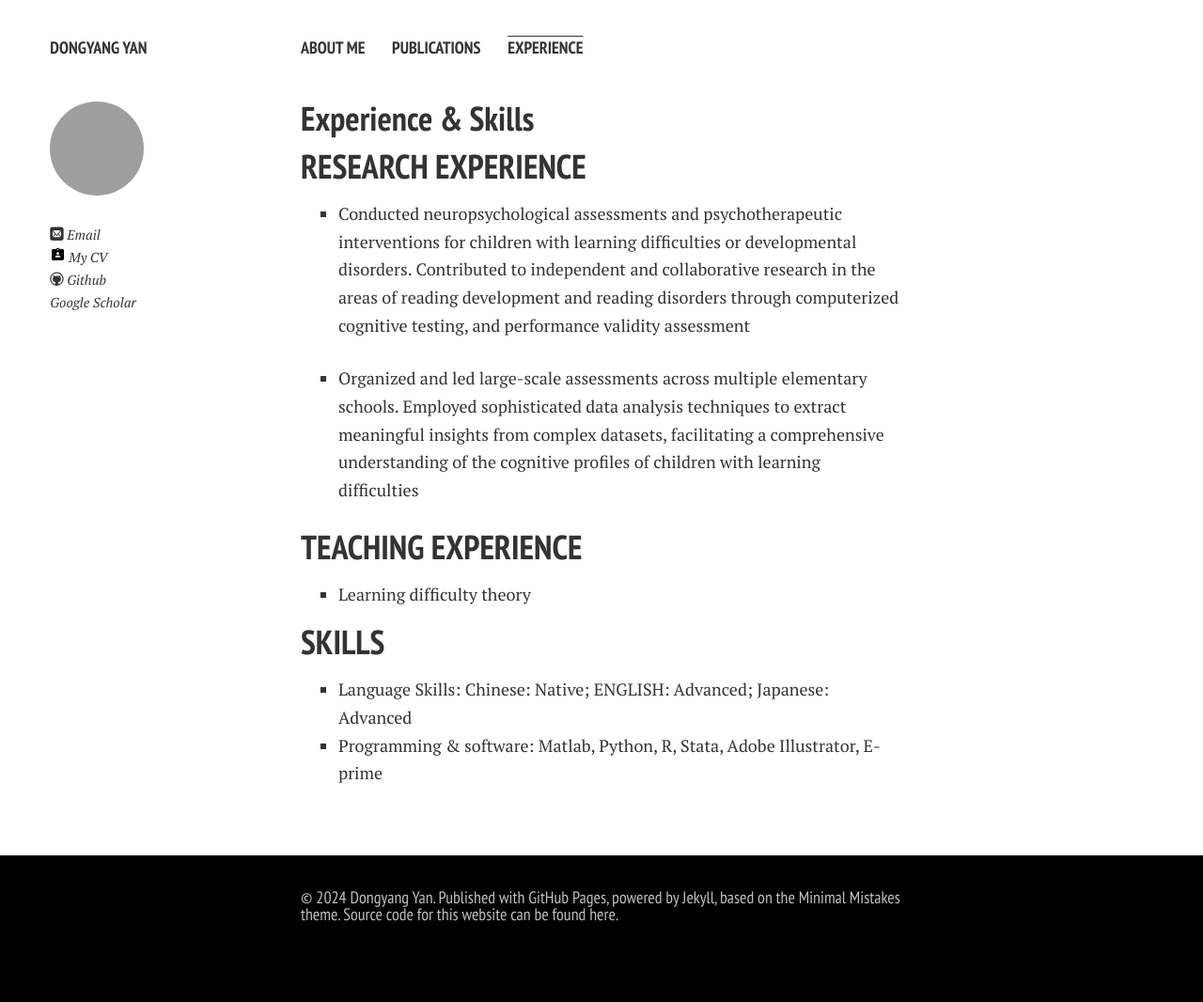
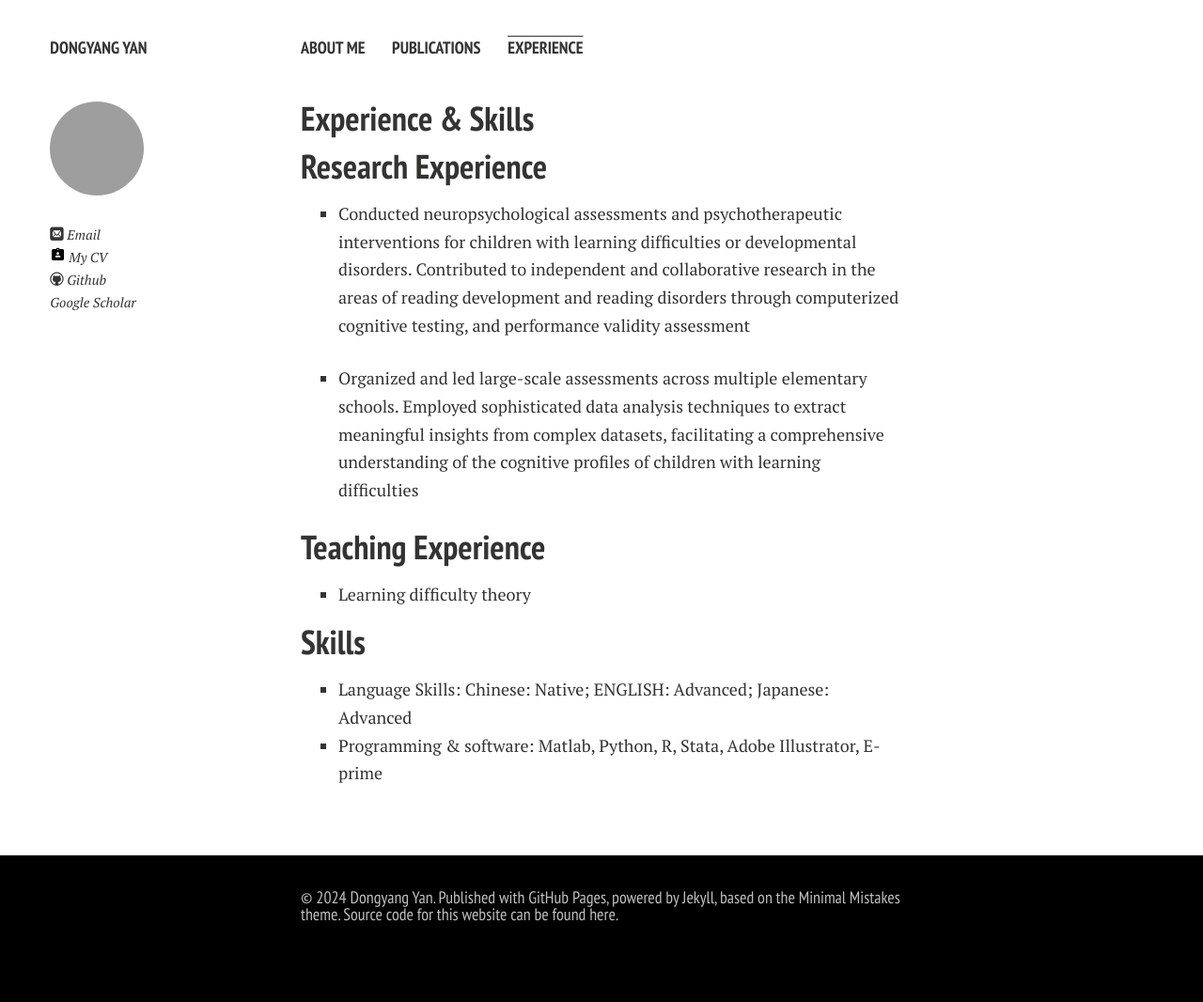
Before and after one commit to ydyxj/ydyxj.github.io, a Jekyll site: the page built from experience.md, in a window 1280 px wide. Shown: the whole page at 94% size. Built offline with Jekyll 4.4.1, drawn with Linux system fonts in a browser that asks for light colours; nearby versions of some CDN libraries; comment, search, counter and statistics services are not loaded; a style sheet for code colours, icons or effects is not loaded.

Commit message:
Add files via upload

```diff
--- a/experience.md
+++ b/experience.md
@@ -7,8 +7,7 @@ title: Experience
 
 ## Experience & Skills
 
-## RESEARCH EXPERIENCE
-
+## Research Experience
 
 - Conducted neuropsychological assessments and psychotherapeutic interventions for children with learning difficulties or
 developmental disorders. Contributed to independent and collaborative research in the areas of reading development and
@@ -20,10 +19,10 @@ cognitive profiles of children with learning difficulties
 
 
 
-## TEACHING EXPERIENCE
+## Teaching Experience
 - Learning difficulty theory
 
 
-## SKILLS
+## Skills
 - Language Skills: Chinese: Native; ENGLISH: Advanced; Japanese: Advanced
 - Programming & software: Matlab, Python, R, Stata, Adobe Illustrator, E-prime
```
